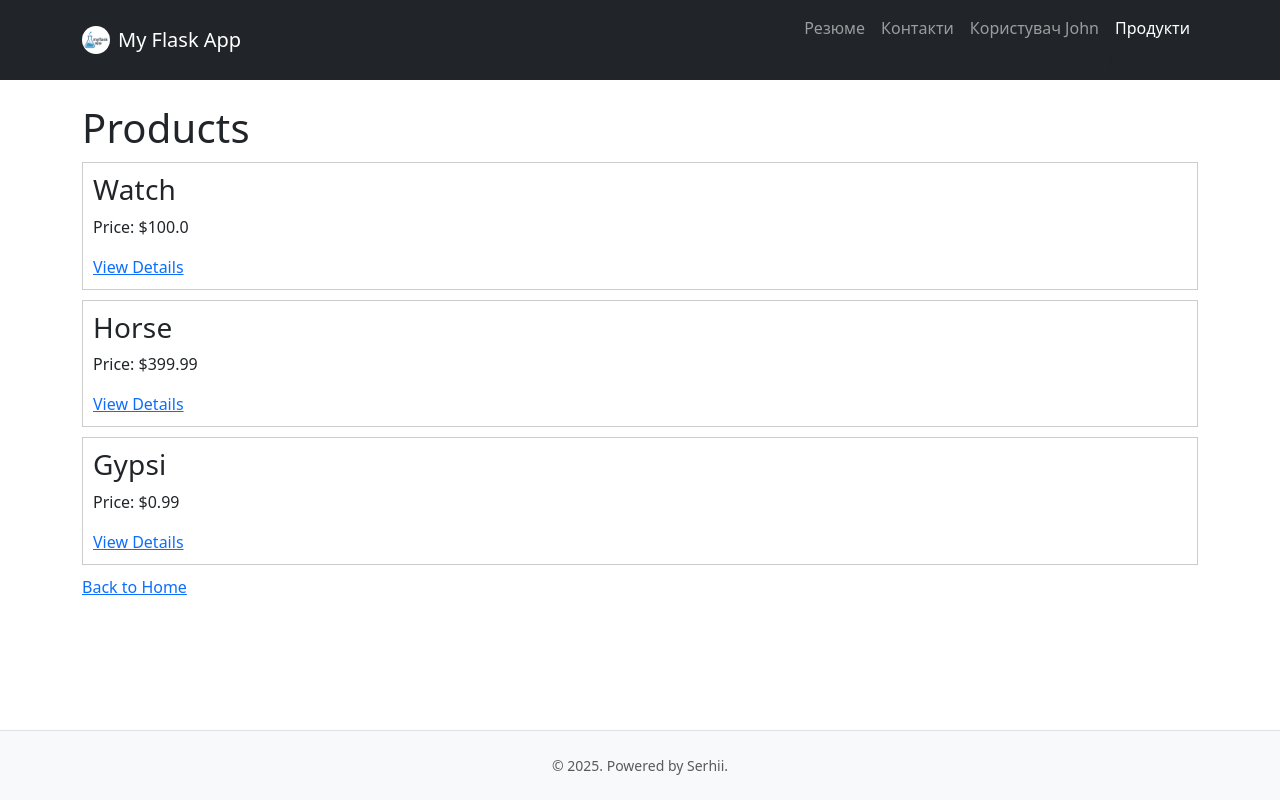
After one commit to Serhii773/flask-app-lab, a Flask app: page /products/ in a window 1280 px wide. The commit adds this page. Run offline with Flask 3, Linux system fonts and the light colour scheme.

Commit message:
task3Completed

```diff
--- a/app/__init__.py
+++ b/app/__init__.py
@@ -6,5 +6,6 @@ app.config.from_pyfile("../config.py")
 from app import views
 
 from app.users import users_bp
-
+from app.products import products_bp
 app.register_blueprint(users_bp)
+app.register_blueprint(products_bp)
--- /dev/null
+++ b/app/products/templates/list.html
@@ -0,0 +1,17 @@
+{% extends "base.html" %}
+
+{% block title %}Products{% endblock %}
+
+{% block content %}
+<h1>Products</h1>
+
+{% for product in products %}
+<div style="border: 1px solid #ccc; padding: 10px; margin: 10px 0;">
+    <h3>{{ product.name }}</h3>
+    <p>Price: ${{ product.price }}</p>
+    <a href="{{ url_for('products.product_detail', product_id=product.id) }}">View Details</a>
+</div>
+{% endfor %}
+
+<a href="{{ url_for('resume') }}">Back to Home</a>
+{% endblock %}
--- /dev/null
+++ b/app/products/views.py
@@ -0,0 +1,31 @@
+from flask import render_template, request, redirect, url_for
+from app.products import products_bp
+
+products = [
+    {"id": 1, "name": "Watch", "price": 100.00},
+    {"id": 2, "name": "Horse", "price": 399.99},
+    {"id": 3, "name": "Gypsi", "price": 0.99},
+]
+
+@products_bp.route("/")
+def list_products():
+    """Список продуктів"""
+    # БЕЗ префікса 'products/'
+    return render_template("list.html", products=products)
+
+@products_bp.route("/<int:product_id>")
+def product_detail(product_id):
+    """Деталі продукту"""
+    product = next((p for p in products if p["id"] == product_id), None)
+    if not product:
+        return "Product not found", 404
+    # БЕЗ префікса 'products/'
+    return render_template("detail.html", product=product)
+
+@products_bp.route("/api/<int:product_id>")
+def product_api(product_id):
+    """API для продукту"""
+    product = next((p for p in products if p["id"] == product_id), None)
+    if not product:
+        return {"error": "Product not found"}, 404
+    return product
--- a/app/templates/partials/nav.html
+++ b/app/templates/partials/nav.html
@@ -21,6 +21,9 @@
         <li class="nav-item">
                <a class="nav-link {% if request.endpoint=='users.greetings' %}active{% endif %}"  href="{{ url_for('users.greetings', name='john') }}">Користувач John</a> |
         </li>
+        <li class="nav-item">
+               <a class="nav-link {% if request.endpoint=='products.list_products' %}active{% endif %}"  href="{{ url_for('products.list_products') }}">Продукти</a> |
+        </li>
       </ul>
     </div>
   </div>
```
Also changed, not shown: app/products/__init__.py (added, +9 -0 lines), app/products/templates/detail.html (added, +12 -0 lines).
